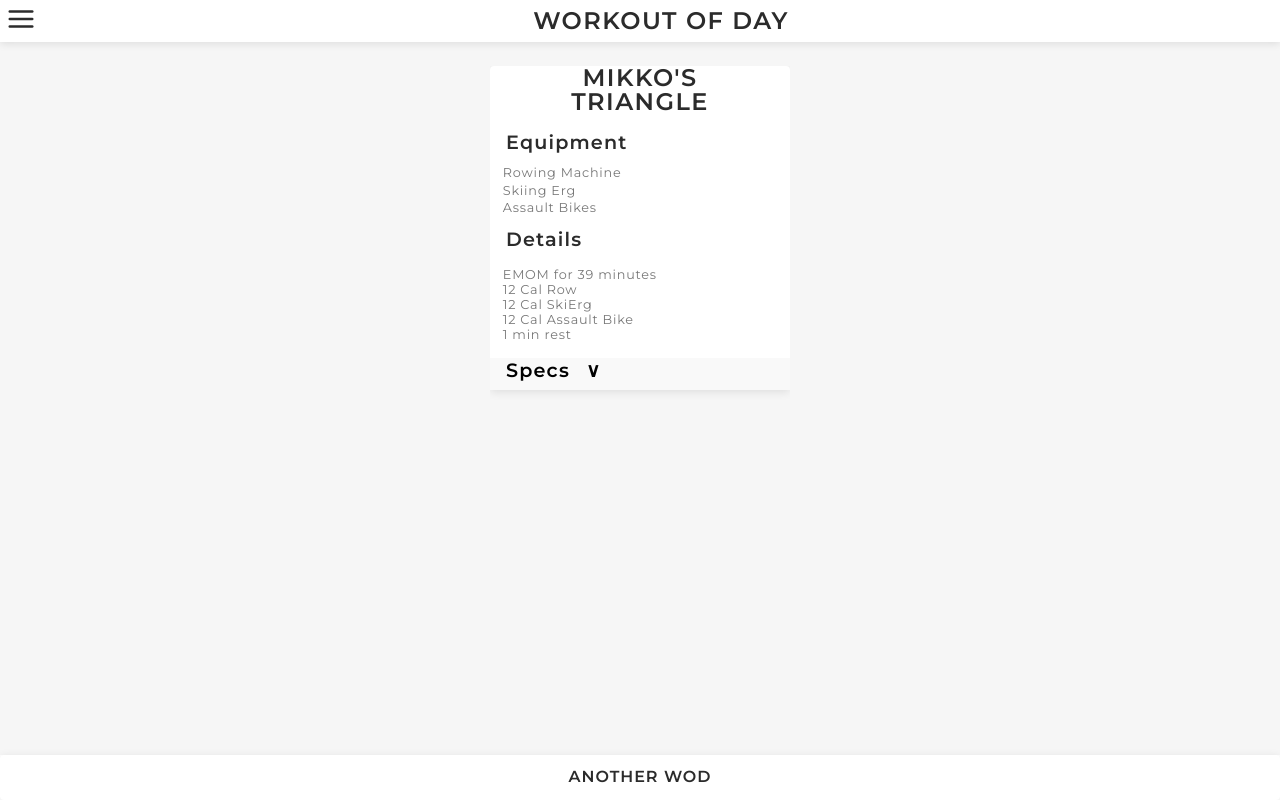
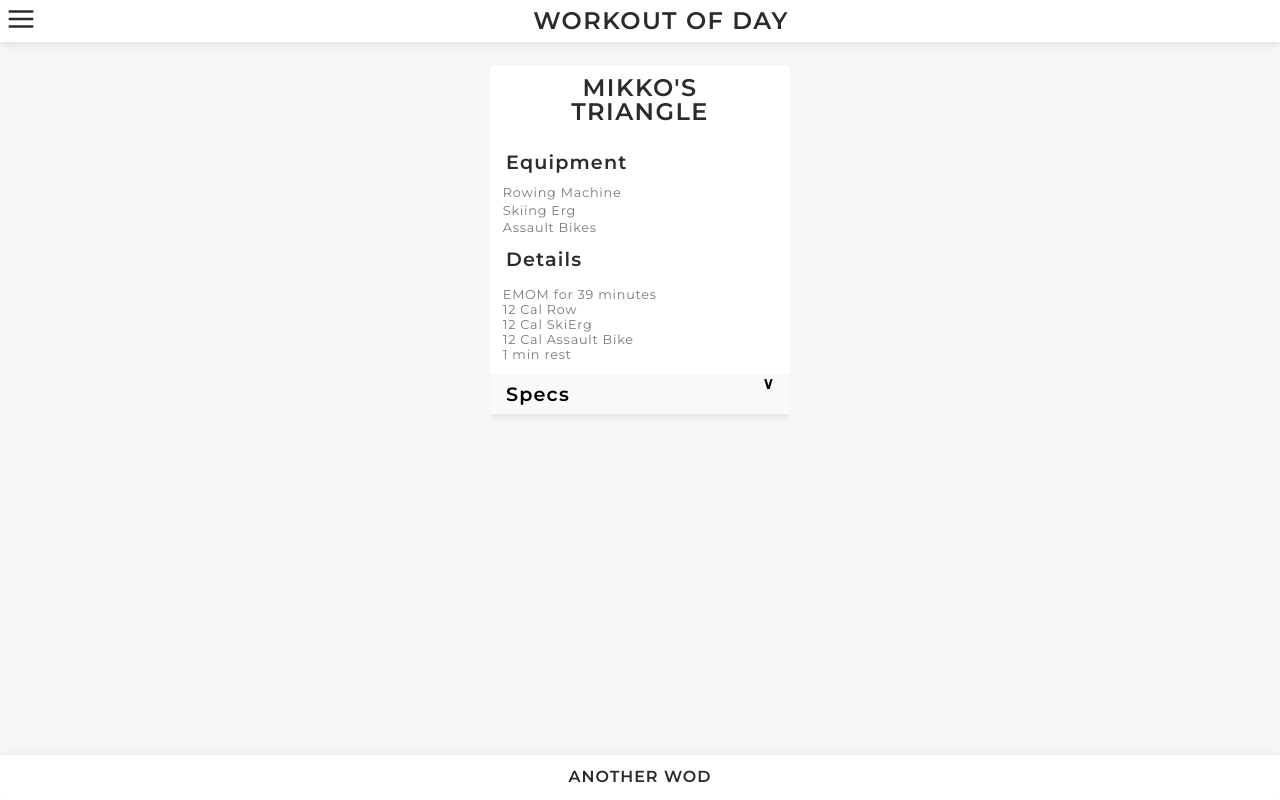
Before and after one commit to kjkaizens/givemeawod, a Next.js app: page /26042022 in a window 1280 px wide. Built offline with nearby package versions, Linux system fonts and the light colour scheme.

Commit message:
fixing Spec Css

```diff
--- a/components/spec.tsx
+++ b/components/spec.tsx
@@ -1,21 +1,23 @@
 import {useState} from 'react';
 import styles from "../styles/Home.module.css"
-import data from '../pages/wod_data.json'
 
-function App() {
+
+function Spec() {
     const [selected,setSelected] = useState<boolean>(true)
     const toggle = () => setSelected((oldValue) => !oldValue)
 
     return(
-        <div id='wrapper' className={styles.specsSubtitle}>
+        <div id='wrapper' className={styles.specsDropDown}>
                     <div >
-                        <div className={styles.specsChild} onClick={toggle}>Specs</div>
-                        <span className={styles.specsChild} onClick={toggle} >{selected ? ' ∨ ':'∧'}</span>
+                        <div className={styles.specBar} onClick={toggle}>
+                            <div className={styles.specsTitle} >Specs</div>
+                            <span className={styles.specsChild} >{selected ? '∨ ':'∧'}</span>
+                        </div>
 
 
                         <div className={styles.specDescription}>
                             {selected ? '':
-                                <div id='drop-down'>
+                                <div className={styles.dropDown}>
                                     <div id='intensity'>
                                         <div className={styles.specDescription}>Intensity</div>
                                         <div id = 'level' className={styles.levels}>
@@ -48,4 +50,4 @@ function App() {
     )
 }
 
-export default App;
+export default Spec;
--- a/pages/[alias].tsx
+++ b/pages/[alias].tsx
@@ -5,7 +5,7 @@ import { useRouter } from 'next/router'
 import React from 'react'
 import styles from '../styles/Home.module.css'
 import data from './wod_data.json'
-import App from '../components/spec'
+import Spec from '../components/spec'
 import Navbar from '../components/Navbar'
 
 const Details = (props: { description: string }) => {
@@ -16,34 +16,27 @@ const Details = (props: { description: string }) => {
   )
 }
 
-const Specs =() =>{
-  return(
-    <div>
-      <App/>
-    </div>
-  )
-}
 
 const WodCard = (props: { name:string, equipments: string, description: string, video?:string }) => {
   return (
-    <div className={styles.infocard}>
+    <div className={styles.infoCard}>
       <div className={styles.title}>
         {props.name}
       </div>
 
-      <p>
+      <div>
         <div className={styles.subtitle}>Equipment</div>
         <div className={styles.description}>{props.equipments.split(',').map((text,index) => <p key = {index} id = {index.toString()}>{text}</p>)}</div>
-      </p>
+      </div>
 
-      <p>
+      <div>
         <div  className={styles.subtitle}>Details</div>
         <Details description={props.description} />
-      </p>
+      </div>
 
-      <p>
-        <Specs/>
-      </p>
+      <div>
+        <Spec/>
+      </div>
 
     </div>
   )
--- a/styles/Home.module.css
+++ b/styles/Home.module.css
@@ -53,6 +53,7 @@
 }
 
 .title {
+  padding:10px;
   margin-left: 2rem ;
   margin-right:2rem;
   font-family: 'Montserrat';
@@ -82,30 +83,6 @@
 
 }
 
-.specsSubtitle{
-  width: 100%;
-  font-family: 'Montserrat';
-  display: flex;
-  align-content: center;
-  background: #F9F9F9;
-}
-
-.specsChild {
-  margin-left: 1rem;
-  display: inline-block;
-  vertical-align: middle;
-  position: relative;
-  justify-content: space-between;
-  font-family: 'Montserrat';
-  font-style: normal;
-  font-weight: 900;
-  font-size: 1.2rem;
-  line-height: 1.5rem;
-  letter-spacing: 0.06em;
-}
-
-
-
 
 .lineDescription {
   margin-block-start: 0;
@@ -129,20 +106,6 @@
   letter-spacing: 0.06em;
   color: #787878;
 }
-
-.specDescription {
-  width: 100%;
-  margin-block-start: .5rem;
-  margin-block-end: .3rem;
-  margin-left: 1em;
-  font-family: 'Montserrat';
-  font-style: 900;
-  font-weight: 400;
-  font-size: .8rem;
-  letter-spacing: 0.06em;
-  color: #787878;
-}
-
 
 
 .code {
@@ -256,7 +219,9 @@
   color: #2B2B2B;
 }
 
-.infocard{
+
+/*info card elements*/
+.infoCard{
   margin: auto;
   margin-right: auto;
   min-width: 290px;
@@ -268,6 +233,59 @@
   box-shadow: 0px 2px 10px rgba(0, 0, 0, 0.1);
   border-radius: 4px;
 }
+
+
+.specBar{
+  width: 100%;
+  display: flex;
+  justify-content: space-between;
+}
+
+.specsDropDown{
+  width: 100%;
+  background: #F9F9F9;
+}
+
+.specsTitle {
+  padding-top: 8px;
+  padding-bottom: 8px;
+  margin-left: 1rem;
+  display: flex;
+  vertical-align: middle;
+  position: relative;
+  justify-content: space-between;
+  font-family: 'Montserrat';
+  font-style: normal;
+  font-weight: 900;
+  font-size: 1.2rem;
+  line-height: 1.5rem;
+  letter-spacing: 0.06em;
+}
+
+.specsChild{
+  margin-right: 1rem;
+  font-weight: 900;
+}
+
+
+.specDescription {
+  width: 95%;
+  margin-block-start: .5rem;
+  margin-block-end: .3rem;
+  margin-left: 1em;
+  font-family: 'Montserrat';
+  font-style: 900;
+  font-weight: 400;
+  font-size: .8rem;
+  letter-spacing: 0.06em;
+  color: #787878;
+}
+
+.dropDown{
+  padding-bottom: 8px;
+  padding-right: 8px;
+}
+
 
 .pill{
   display: inline-block;
```
